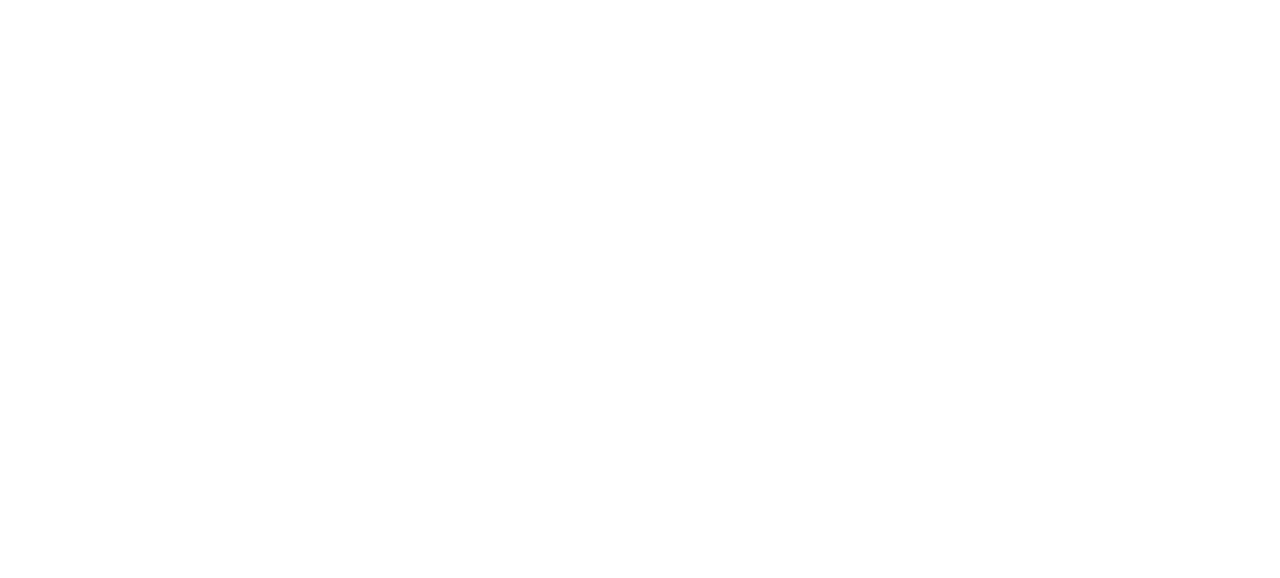
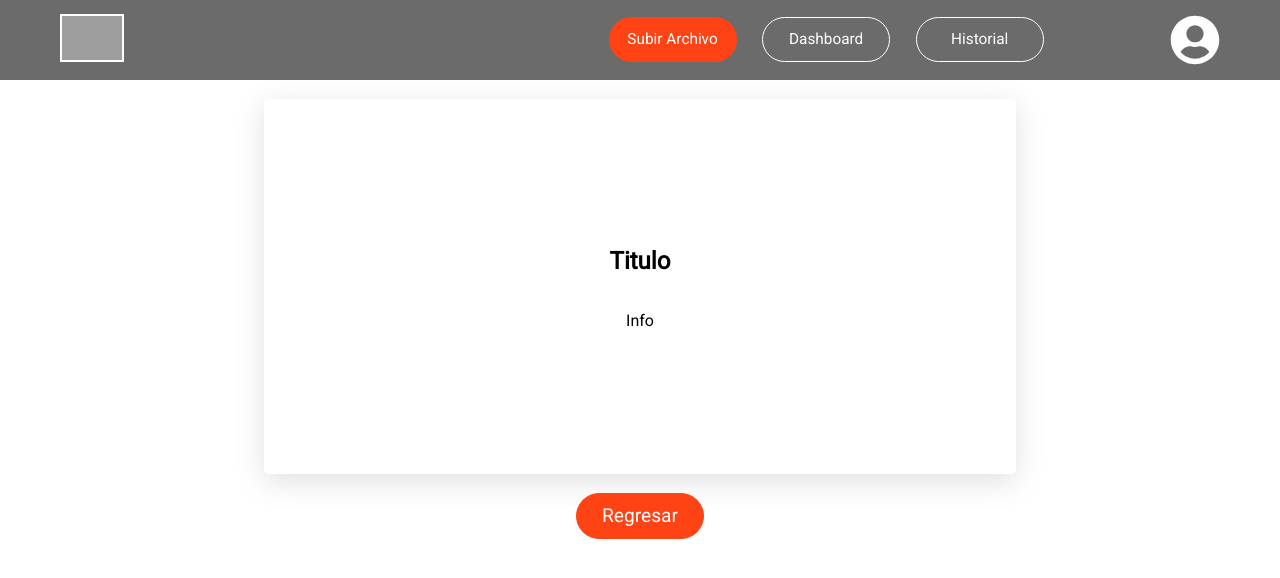
Before and after one commit to JoelIRamos/TC3005B-Gpo505-E1, a React (Create React App) app: page /Queue in a window 1280 px wide. Before the commit this address had no page. Shown: the top 578 px of the page. Built offline with nearby package versions, Linux system fonts and the light colour scheme; grey boxes are pictures that could not be loaded.

Commit message:
backpost

```diff
--- a/src/App.css
+++ b/src/App.css
@@ -68,7 +68,6 @@
   display: flex;
   justify-content: center;
   align-items: center;
-  margin-top: 105px;
   position: absolute;
   width: 100vw;
   height: calc(100vh - 105px);
@@ -157,3 +156,10 @@
   width: 100%;
   max-height: 120px;
 }
+
+.button{
+  display: flex;
+  justify-content: center;
+  align-items: center;
+  width: 100%;
+}
--- a/src/App.js
+++ b/src/App.js
@@ -4,6 +4,7 @@
 import UpLoadFileview from './views/uploadFileView';
 import Dashboard from './views/dashboardView';
 import Historial from './views/historyView';
+import Queue from './views/fileQueueView'
 //import SeleccionAtributos from './views/attributeSelectionView'
 import { useState } from 'react';
 
@@ -71,29 +72,12 @@
     setFile(null)
   }
 
-  // HTTP request a backend (aun en prueba)
-  const backPost = (headersJson) => {
-    var formData = new FormData();
-    formData.append('headers', headersJson); // Array tipo JSON de los headers del archivo
-    formData.append('file', file); // Archivo completo
-    fetch('http://localhost:8000/api/upload_file/', {
-      method: 'POST',
-      body: formData,
-    })
-      .then(response => response.json())
-      .then(success => {
-        // Do something with the successful response
-      })
-      .catch(error => console.log(error))
-  }
-
   // Obtencion de headers desde el CSV y llamado a la función para POST
   const processCSV = (str, delim=',') => {
     const headers = str.slice(0, str.indexOf('\n')).split(delim);
     headers[headers.length - 1] = headers[headers.length - 1].slice(0, headers[headers.length - 1].length - 1)
     const headersJson = JSON.stringify(headers);
     setHeadersFile(headers);
-    //backPost(headersJson);
   }
 
   // Lectura de archivo
@@ -147,14 +131,12 @@
     setClick(!click)
   }
 
-  //<Route path='/FileUpLoad' element={<UpLoadFileview setCsvFile={setCsvFile} file={file} onFileDrop={onFileDrop} fileRemove={fileRemove}/>}/>
-  //<Route path='/FileUpLoad' element={<SeleccionAtributos/>}/>
-
   return (
     <Router>
       <Routes>
         <Route path='/' element={<HomeScreenview/>}/>
         <Route path='/FileUpLoad' element={<UpLoadFileview setCsvFile={setCsvFile} file={file} onFileDrop={onFileDrop} fileRemove={fileRemove} headers={headersFile} setHeadersFile={setHeadersFile}/>}/>
+        <Route path='/Queue' element={<Queue/>}/>
         <Route path='/Dashboard' element={<Dashboard atributo2={atributo2} showForm={showForm} click={click} chart={chart} clicked = {clicked} clickedLi = {clickedLi} datos={datos} atributos = {atributos} onSelect2={saveAtributo2} onSelect1={saveAtributo1} atributo1 = {atributo1}/>}/>
         <Route path='/Historial' element={<Historial/>}/>
       </Routes>
--- a/src/components/Button/Button.css
+++ b/src/components/Button/Button.css
@@ -4,12 +4,10 @@
 }
 
 .generic-btn{
-  margin-right: auto;
-  margin-left: 4%;
-  padding: .5%;
+  padding: .8vw;
   display: block;
   background-color: rgb(255, 67, 20);
-  font-size: 1.5rem;
+  font-size: 1.5vw;
   border-radius: 35px;
   cursor: pointer;
   width: 10%;
@@ -19,12 +17,10 @@
 }
 
 .generic-btn:hover{
-  margin-right: auto;
-  margin-left: 4%;
-  padding: .5%;
+  padding: .8vw;
   display: block;
   background-color: rgb(255, 255, 255);
-  font-size: 1.5rem;
+  font-size: 1.5vw;
   border-radius: 35px;
   cursor: pointer;
   width: 10%;
--- a/src/components/Button/GenericButton.js
+++ b/src/components/Button/GenericButton.js
@@ -1,9 +1,9 @@
 import React from 'react'
 import './Button.css'
 
-const GenButton = ({text, viewUpdate}) =>{
+const GenButton = ({text, funcCall}) =>{
   return (
-    <button className="generic-btn" onClick={viewUpdate}> {text} </button>
+    <button className="generic-btn" onClick={funcCall}> {text} </button>
   )
 }
 
--- a/src/components/DropFile/DropFile.js
+++ b/src/components/DropFile/DropFile.js
@@ -52,4 +52,4 @@
   )
 }
 
-export default DropFile
+export default DropFile;
--- a/src/components/Navbar/Invisible-Navbar.js
+++ b/src/components/Navbar/Invisible-Navbar.js
@@ -8,6 +8,7 @@
 
 function InvNavbar() {
   return (
+    <>
       <nav className="nav-horizontal-home">
         <div className="logo-container">
           <Link to='/'>
@@ -20,6 +21,7 @@
             <FaUserCircle size={50}/>
           </div>
       </nav>
+    </>
   )
 }
 
--- a/src/components/Navbar/Navbar.css
+++ b/src/components/Navbar/Navbar.css
@@ -31,7 +31,6 @@
   align-items: center;
   position: fixed;
   width: 100%;
-  z-index: 999;
 }
 
 .button-container{
--- /dev/null
+++ b/src/components/Queue/Queue.css
@@ -0,0 +1,36 @@
+.queue{
+    display: flex;
+    flex-direction: column;
+    justify-content: space-around;
+    align-items: center;
+    background-color: white;
+    width: 40%;
+    height: 75%;
+    border-radius: 5px;
+    box-shadow: rgba(100, 100, 111, 0.2) 0px 7px 29px 0px;
+    padding: 10vw;
+}
+
+.queue-container{
+    display: flex;
+    justify-content: center;
+    align-items: center;
+    height: 60%;
+    padding: 1.5vw;
+}
+
+.view-container{
+    justify-content: center;
+    align-items: center;
+}
+
+.button{
+    display: flex;
+    justify-content: center;
+    align-items: center;
+    width: 100%;
+}
+
+.title{
+
+}
--- /dev/null
+++ b/src/components/Queue/Queue.js
@@ -0,0 +1,21 @@
+import './Queue.css';
+import React, { useRef, useState } from 'react'
+import Button from '../Button/GenericButton';
+
+function Queue() {
+  return (
+    <div className="view-container">
+        <div className="queue-container">
+            <div className="queue">
+                <h2 className="title">Titulo</h2>
+                <p>Info</p>
+            </div>
+        </div>
+        <div className="button">
+            <Button text={"Regresar"}/>
+        </div>
+    </div>
+  )
+}
+
+export default Queue;
--- /dev/null
+++ b/src/views/fileQueueView.js
@@ -0,0 +1,15 @@
+import React from 'react';
+import Navbar from '../components/Navbar/Navbar.js';
+import Queue from '../components/Queue/Queue.js';
+
+function FileQueueView(){
+
+    return (
+        <div className="App">
+            <Navbar selected='upload'/>
+            <Queue/>
+        </div>
+    );
+}
+
+export default FileQueueView;
--- a/src/views/uploadFileView.js
+++ b/src/views/uploadFileView.js
@@ -5,7 +5,7 @@
 import DnDTable from '../components/DragAndDrop/DragAndDropTable.js'
 import Button from '../components/Button/GenericButton.js';
 import { useState } from 'react';
-import {v4 as uuid} from 'uuid';
+import { Link } from "react-router-dom";
 
 const onDragEnd = (result, seleccionDeListas) => {
   if(!result.destination)
@@ -41,6 +41,26 @@
 
 function UploadFileView({file, onFileDrop, fileRemove, setCsvFile, headers}) {
 
+  // HTTP request a backend (aun en prueba)
+  const backPost = (internalAtt, externalAtt) => {
+    const intAttJSON = JSON.stringify(internalAtt);
+    const extAttJSON = JSON.stringify(externalAtt);
+    var formData = new FormData();
+    console.log("here")
+    formData.append('internal_attributes', intAttJSON); // Array tipo JSON de los atributos internos del archivo
+    formData.append('external_attributes', extAttJSON); // Array tipo JSON de los atributos externos del archivo
+    formData.append('file', file); // Archivo completo
+    fetch('http://localhost:8000/api/upload_file/', {
+      method: 'POST',
+      body: formData,
+    })
+      .then(response => response.json())
+      .then(success => {
+        console.log(success);
+      })
+      .catch(error => console.log(error))
+  }
+
   const seleccionDeListas =
   {
     "attE":{
@@ -64,8 +84,6 @@
     setUpLoadView(!upLoadView);
   }
 
-
-
   return (
     <div className="App">
       <Navbar selected='upload'/>
@@ -74,6 +92,12 @@
           <DropFile setCsvFile={setCsvFile} file={file} onFileDrop={onFileDrop} fileRemove={fileRemove} setUpLoadView={setUpLoadView} viewUpdate={viewUpdate}/>
         </div>
         :
+        <>
+          <Link to='/Queue'>
+            <div className='button'>
+              <button onClick={() => backPost(seleccionDeListas["attI"], seleccionDeListas["attE"])}>Siguiente</button>
+            </div>
+          </Link>
           <div className="atrribute-container">
             <DragDropContext onDragEnd={result => onDragEnd(result, seleccionDeListas)}>
               {Object.entries(seleccionDeListas).map(([id, data]) => {
@@ -83,6 +107,7 @@
               })}
             </DragDropContext>
           </div>
+        </>
       }
     </div>
 
```
Also changed, not shown: src/views/attributeSelection.js (deleted, +0 -87 lines). Lines whose indentation alone changed are shown as unchanged.
